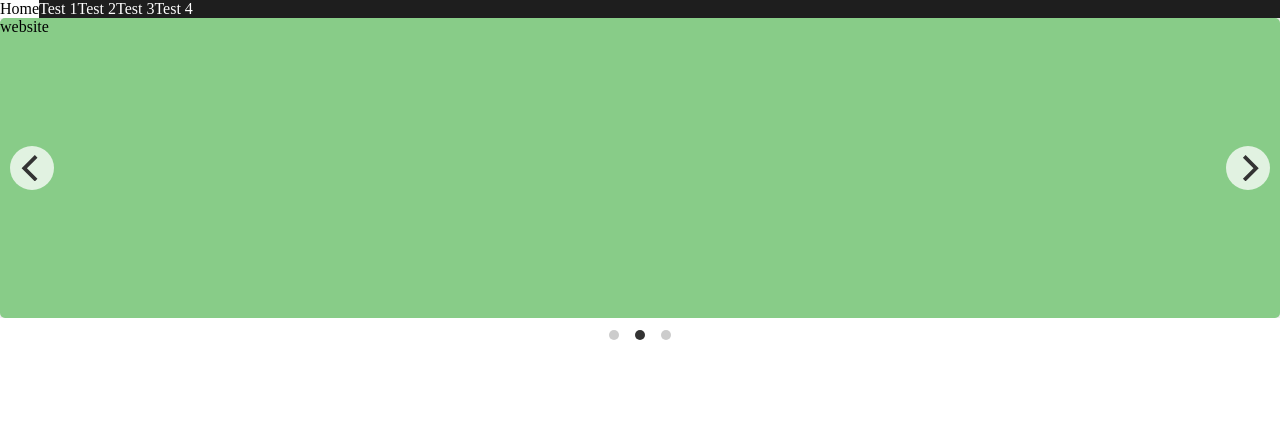
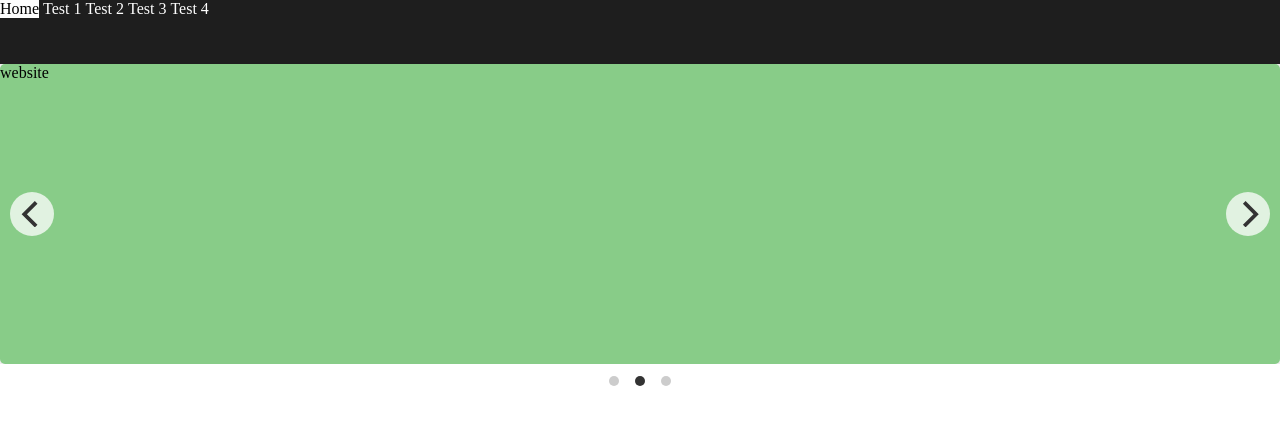
Before and after one commit to avocado5182/my-sites, a plain HTML site: page index.html in a window 1280 px wide. Drawn offline with nearby package versions, Linux system fonts and the light colour scheme.

Commit message:
Update index.css

```diff
--- a/index.css
+++ b/index.css
@@ -4,6 +4,7 @@ html, body {
 }
 
 .nav {
+	height: 64px;
 	background: #1e1e1e;
 	overflow: hidden;
 }
@@ -13,6 +14,7 @@ html, body {
 	color: #fdfdfd;
 	text-align: center;
 	text-decoration: none;
+	margin-right: 4px;
 	transition: all 0.2s;
 }
 
```
